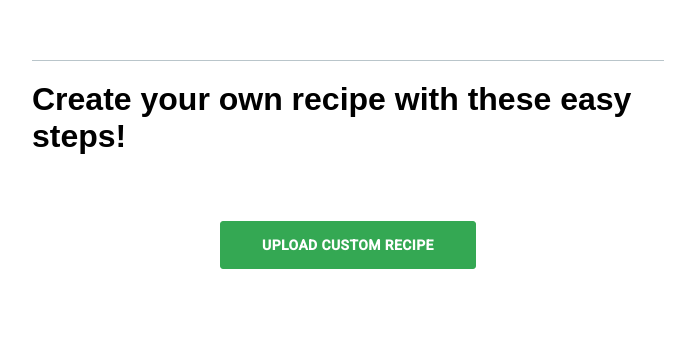
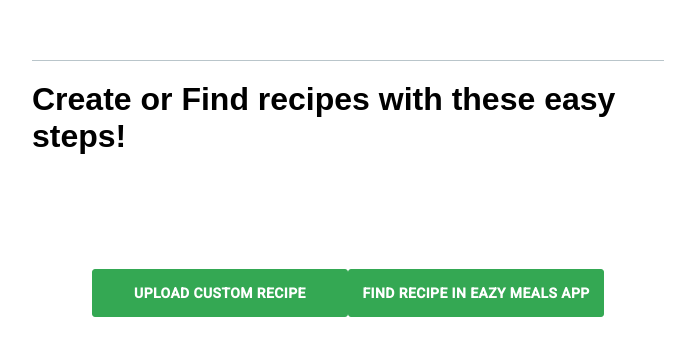
Before and after one commit to TeamEazyMeals/eazy-meals, a React (Create React App) app: page /findrecipes in a window 1280 px wide. Shown: the part 108-464 px from the top of the page, without its empty margins (292-987 px from the left). Built offline with nearby package versions, Linux system fonts and the light colour scheme; what gotrue-js would draw is missing.

Commit message:
upload custom now showing

```diff
--- a/src/components/AddOrFindRecipes/AddOrFindRecipes.jsx
+++ b/src/components/AddOrFindRecipes/AddOrFindRecipes.jsx
@@ -63,7 +63,8 @@ const SignInButton = styled(Button)`
 const ButtonsDiv = styled.div`
   display: flex;
   align-items: center;
-  flex-direction: column;
+  flex-direction: row;
+  justify-content:space-around;
   padding: 3rem;
 `;
 
@@ -116,11 +117,16 @@ const AddOrFindRecipes = () => {
   return (
     <Wrapper>
       <Line>
-        <h1>Create your own recipe with these easy steps!</h1>
+        <h1>Create or Find recipes with these easy steps!</h1>
       </Line>
-      <UploadCustomRecipeButton href="/findrecipes/uploadcustomrecipe">
-        Upload Custom Recipe
-      </UploadCustomRecipeButton>
+      <ButtonsDiv>
+        <UploadCustomRecipeButton href="/findrecipes/uploadcustomrecipe">
+          Upload Custom Recipe
+        </UploadCustomRecipeButton>
+        <UploadCustomRecipeButton href="/allrecipes">
+          Find Recipe In Eazy Meals App
+        </UploadCustomRecipeButton>
+      </ButtonsDiv>
     </Wrapper>
   );
 };
```
